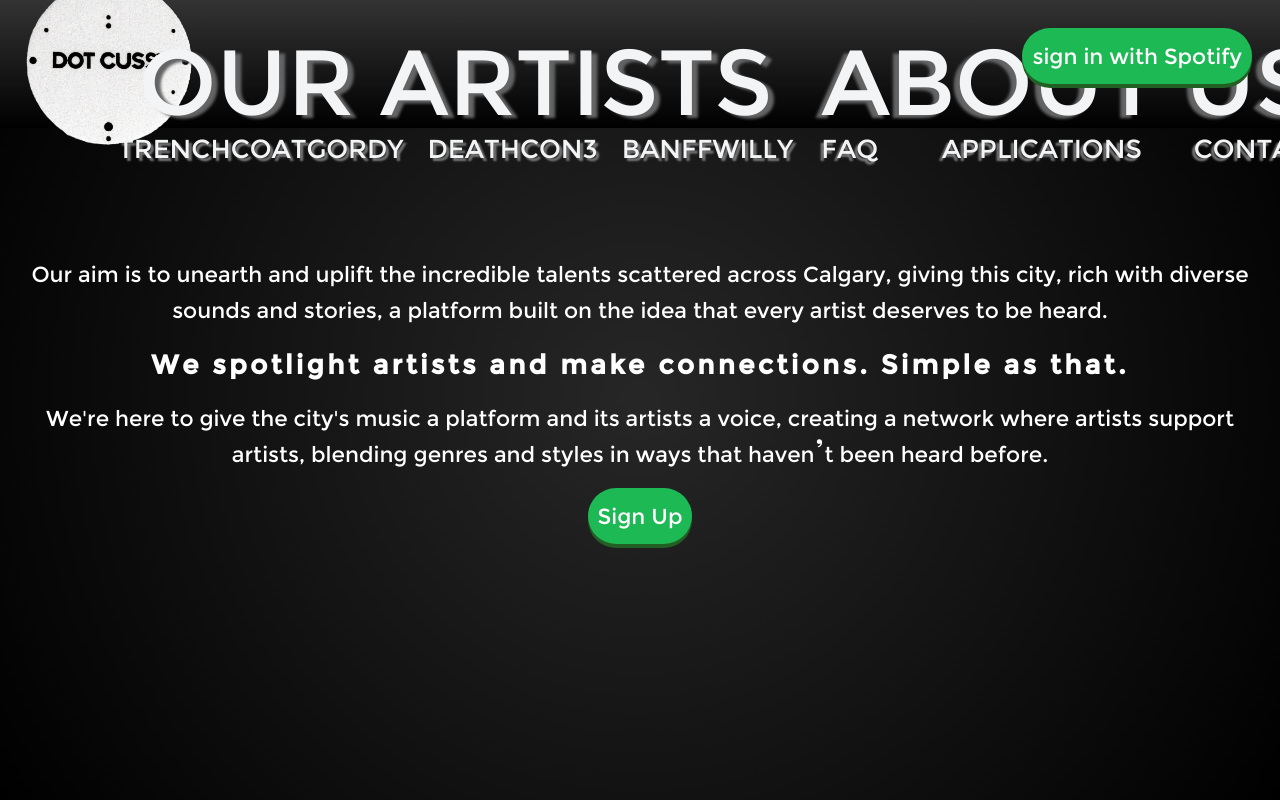
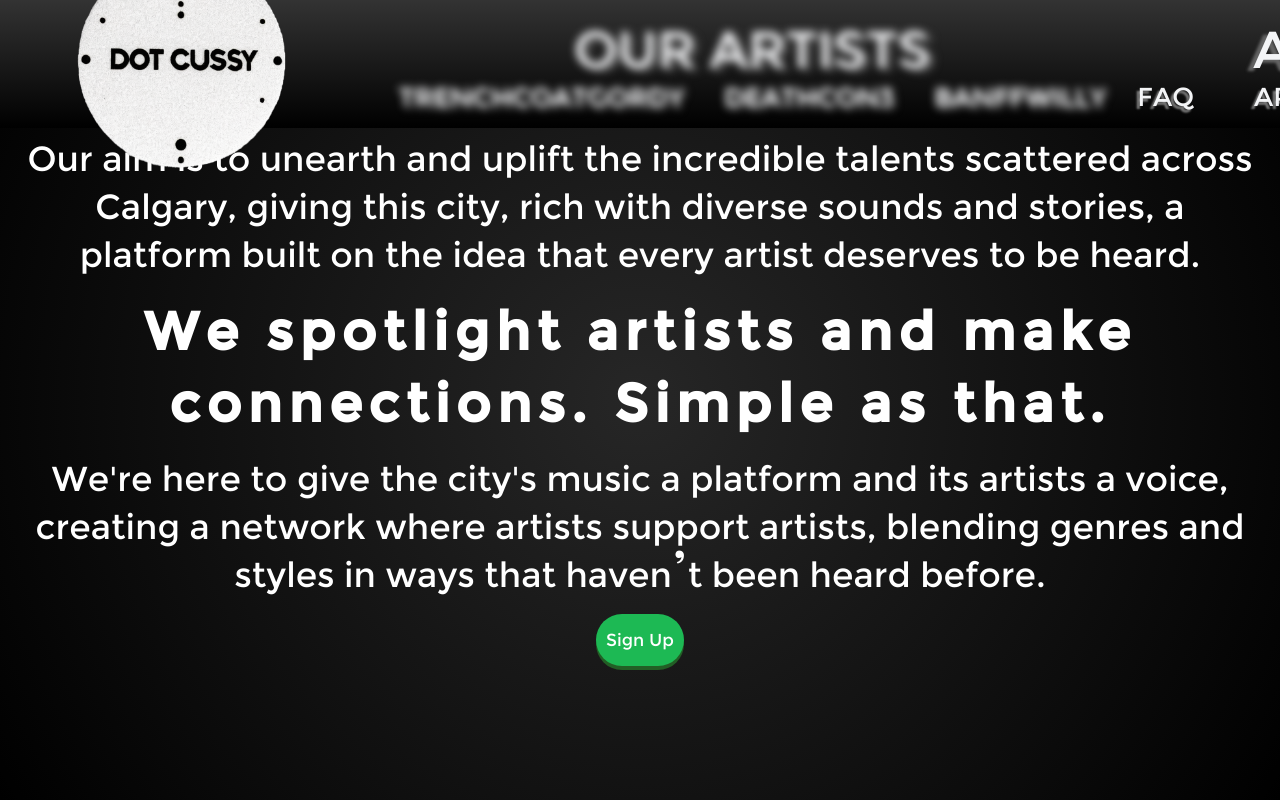
Before and after one commit to torickyto/dot-cussy, a Next.js app: page /aboutUs in a window 1280 px wide. Built offline with nearby package versions, Linux system fonts and the light colour scheme; no server answers.

Commit message:
implemented screen scaling

```diff
--- a/app/components/Header.js
+++ b/app/components/Header.js
@@ -1,51 +1,77 @@
 "use client"
-import { useState } from 'react';
+import { useEffect, useState } from 'react';
 import Link from 'next/link';
+import { useRouter } from 'next/router';
 import SignInButton from './SignInButton';
 
 const Header = () => {
-    // State to manage whether the animation should play
-    const [centerFocus, setCenterFocus] = useState('');
+    const router = useRouter();
+    const [centerFocus, setCenterFocus] = useState('none');
 
-    // Function to handle click events and set the focus
-    const handleFocus = (focus) => {
-      setCenterFocus(focus);
-    };
+    useEffect(() => {
+        let focusState = 'none';
+        if (router.pathname.startsWith('/ourArtist') || router.pathname.startsWith('/artist')) {
+            focusState = 'left';
+        } else if (router.pathname.startsWith('/aboutUs') || router.pathname.startsWith('/faq') || router.pathname.startsWith('/applications') || router.pathname.startsWith('/contact')) {
+            focusState = 'right';
+        }
+
+        setCenterFocus(focusState);
+    }, [router.pathname]);
 
     return (
-    <header className="fixed top-0 left-0 w-full flex items-center px-4 z-10" style={{ height: '16vh', background: 'linear-gradient(to bottom, #333, #000)' }}>
+        <>
+            <style jsx>{`
+                .blur { filter: blur(4px); }
+                .transition { transition: all 0.5s ease-in-out; }
+                .off-center-left { margin-right: auto; }
+                .off-center-right { margin-left: auto; }
+                .header-container { display: flex; align-items: center; justify-content: space-between; width: 100%; padding: 0 2rem; }
+                .link-group { display: flex; flex-direction: column; align-items: center; }
+            `}</style>
+            <header className="fixed top-0 left-0 w-full flex justify-center items-center px-4 z-10" style={{ height: '16vh', background: 'linear-gradient(to bottom, #333, #000)' }}>
+                <div className="header-container">
                     <Link legacyBehavior href="/">
-        <a>
-        <img src="/dotcussyPatch.png" alt="logo" className="mr-2" style={{ minHeight: '210px', height: '210px', width: '310px', minWidth: '310px', marginLeft: '-64px'}} />
+                        <a className="flex-initial">
+                        <img src="/dotcussyPatch.png" alt="logo"
+         className="mr-2 ml-[-64px]
+                w-[610px] min-w-[610px] h-[410px] min-h-[410px]
+                sm:w-[333px] sm:min-w-[333px] sm:h-[222px] sm:min-h-[222px]
+                md:w-[4390px] md:min-w-[390px] md:h-[270px] md:min-h-[270px]
+                lg:w-[510px] lg:min-w-[510px] lg:h-[345px] lg:min-h-[345px]
+                xl:w-[610px] xl:min-w-[610px] xl:h-[410px] xl:min-h-[410px]"
+    />
   </a>
                     </Link>
 
-        <div className=" -ml-40 flex justify-around items-center h-full w-full mr-64">
-        <div className="pt-14 text-center">
+                    <div className={` ml-auto link-group ${centerFocus === 'right' ? 'blur' : 'off-center-left'} transition`}>
                         <Link legacyBehavior href="/ourArtist">
-            <a className="text-9xl text-gray-100 text-shadow-right">OUR ARTISTS</a>
+                            <a className="sm:text-6xl md:text-7xl lg:text-8xl xl:text-9xl 2xl:text-12xl text-gray-100 text-shadow-right mb-12">OUR ARTISTS</a>
                         </Link>
-          <div className="-mt-4 text-shadow-right-small text-4xl text-gray-100 ">
-            <Link legacyBehavior href="/artist1"><a className="mx-2">TRENCHCOATGORDY</a></Link>
-            <Link legacyBehavior href="/artist2"><a className="mx-4">DEATHCON3</a></Link>
-            <Link legacyBehavior href="/artist3"><a className="mx-2">BANFFWILLY</a></Link>
+                        <div className="-mt-14 text-shadow-right-small sm:text-3xl md:text-4xl xl:text-5xl text-gray-100">
+                            <Link legacyBehavior href="/artist1"><a className="mx-4">TRENCHCOATGORDY</a></Link>
+                            <Link legacyBehavior href="/artist2"><a className="mx-6">DEATHCON3</a></Link>
+                            <Link legacyBehavior href="/artist3"><a className="mx-4">BANFFWILLY</a></Link>
                         </div>
                     </div>
-        <div className="pt-14 text-center">
+
+                    <div className={` mr-auto link-group ${centerFocus === 'left' ? 'blur' : 'off-center-right'} transition`}>
                         <Link legacyBehavior href="/aboutUs">
-            <a className="text-9xl text-gray-100 text-shadow-left">ABOUT US</a>
+                            <a className="sm:text-6xl md:text-7xl lg:text-8xl xl:text-9xl 2xl:text-12xl text-gray-100 text-shadow-left mb-12">ABOUT US </a>
                         </Link>
-          <div className="-mt-4 text-shadow-left-small text-4xl text-gray-100">
-            <Link legacyBehavior href="/faq"><a className=" mx-5">FAQ</a></Link>
-            <Link legacyBehavior href="/applications"><a className=" mx-11">APPLICATIONS</a></Link>
-            <Link legacyBehavior href="/contact"><a className=" mx-2">CONTACT</a></Link>
+                        <div className="-mt-14 text-shadow-left-small sm:text-3xl md:text-4xl xl:text-5xl text-gray-100">
+                            <Link legacyBehavior href="/faq"><a className="mx-4">FAQ</a></Link>
+                            <Link legacyBehavior href="/applications"><a className="mx-11">APPLICATIONS</a></Link>
+                            <Link legacyBehavior href="/contact"><a className="mx-4">CONTACT</a></Link>
                         </div>
                     </div>
-      </div>
-      <div className="absolute top-4 right-4">
+
+                    <div className="flex-initial">
                         <SignInButton />
                     </div>
+                </div>
             </header>
+        </>
     );
 };
 
--- a/app/globals.css
+++ b/app/globals.css
@@ -13,6 +13,12 @@
   body, h1, h2, h3, h4, h5 {
     font-family: 'NATS Regular', sans-serif;
   }
+
+  @media screen and (max-width: 850px){/* for screens smaller then 850px, set the font size smaller */
+    h2{
+      font-size:19px;
+    }
+ }
 
   .text-shadow {
     text-shadow: 2px 2px 2px rgba(150, 150, 150, 0.5);
@@ -42,3 +48,13 @@
     box-shadow: none;
     top: 4px;
   }
+
+  .blur-effect {
+    animation: blurAnimation 1s forwards;
+  }
+
+  @keyframes blurAnimation {
+    to {
+      filter: blur(4px);
+    }
+  }
--- a/pages/aboutUs.js
+++ b/pages/aboutUs.js
@@ -15,15 +15,15 @@ export default function AboutUs() {
   }}
 >
       <div className="space-y-4 max-w-7xl">
-          <p className="text-2xl md:text-3xl">
+          <p className="text-4xl md:text-5xl">
             Our aim is to unearth and uplift the incredible talents scattered across Calgary,
             giving this city, rich with diverse sounds and stories, a platform built on the idea that
             every artist deserves to be heard.
           </p>
-          <p className="text-3xl md:text-4xl font-bold tracking-widest">
+          <p className="text-6xl md:text-7xl font-bold tracking-widest">
             We spotlight artists and make connections. Simple as that.
           </p>
-          <p className="text-2xl md:text-3xl ">
+          <p className="text-4xl md:text-5xl ">
             We're here to give the city's music a platform and its artists a voice,
             creating a network where artists support artists, blending genres and styles in ways that haven’t been heard before.
           </p>
--- a/pages/index.js
+++ b/pages/index.js
@@ -9,6 +9,7 @@ export default function Home() {
     document.body.style.backgroundSize = 'cover';
     document.body.style.backgroundPosition = 'center';
     document.body.style.backgroundRepeat = 'no-repeat';
+    document.body.style.backgroundColor = 'black';
     document.body.style.margin = '0';
     document.body.style.overflow = 'hidden';
     document.body.style.height = '100vh';
@@ -23,10 +24,10 @@ export default function Home() {
       <Header />
       <main className="flex flex-col items-center justify-center h-screen" style={{ marginTop: '-5%' }}>
   <div className="text-center px-4 space-y-2 md:space-y-3">
-    <h1 className="text-3xl md:text-4xl lg:text- text-gray-100">
+    <h1 className="text-3xl md:text-4xl lg:text-5xl text-gray-100">
     <div className="flex justify-center text-4xl md:text-5xl lg:text-6xl text-gray-100">
     <span className="text-shadow">
-    <div className="flex justify-center text-5xl md:text-6xl lg:text-7xl text-gray-100 mt-44 tracking-wider">
+    <div className="flex justify-center text-7xl md:text-8xl lg:text-9xl text-gray-100 mt-44 tracking-wider">
   <span style={{ background: 'linear-gradient(to right, darkgray, lightgray)', WebkitBackgroundClip: 'text', color: 'transparent' }}>
     Local Roots.
   </span>
@@ -36,11 +37,11 @@ export default function Home() {
 </div></span>
 </div>
     </h1>
-    <h3 className="text-2xl md:text-3xl lg:text-4xl text-gray-300 pb-2 tracking-wider">From <span style={{ color: '#1DB954' }}>YYC</span> to the World.</h3>
+    <h3 className="text-5xl md:text-6xl lg:text-7xl text-gray-300 pb-2 tracking-wider">From <span style={{ color: '#1DB954' }}>YYC</span> to the World.</h3>
     <img src="/spotifylogo.png" alt="Spotify Logo" className="mx-auto" style={{ maxWidth: '60px', height: 'auto', marginTop: '20px', marginBottom: '75px' }}/>
-    <h2 className="text-4xl md:text-5xl lg:text-6xl text-gray-300 tracking-wide">We're scouting. Are you up?</h2>
+    <h2 className="text-6xl md:text-7xl lg:text-8xl text-gray-300 tracking-wide">We're scouting. Are you up?</h2>
   </div>
-  <button class="button-3d carved-text text-xl md:text-2xl lg:text-3xl">sign up</button></main>
+  <button class="button-3d carved-text text-3xl md:text-5xl lg:text-6xl">sign up</button></main>
     </>
   );
 }
--- a/tailwind.config.js
+++ b/tailwind.config.js
@@ -8,10 +8,26 @@ module.exports = {
   ],
   theme: {
     extend: {
+      fontSize: {
+        '10xl': '10rem',
+        '11xl': '11rem',
+        '12xl': '12rem',
+      },
+
       backgroundImage: {
         "gradient-radial": "radial-gradient(var(--tw-gradient-stops))",
         "gradient-conic":
           "conic-gradient(from 180deg at 50% 50%, var(--tw-gradient-stops))",
+      },
+      spacing: {
+        '156': '42rem',
+      },
+      screens: {
+        'sm': '640px',
+        'md': '968px',
+        'lg': '1524px',
+        'xl': '2370px',
+        '2xl': '2560px',
       },
     },
   },
```
Lines whose indentation alone changed are shown as unchanged.
